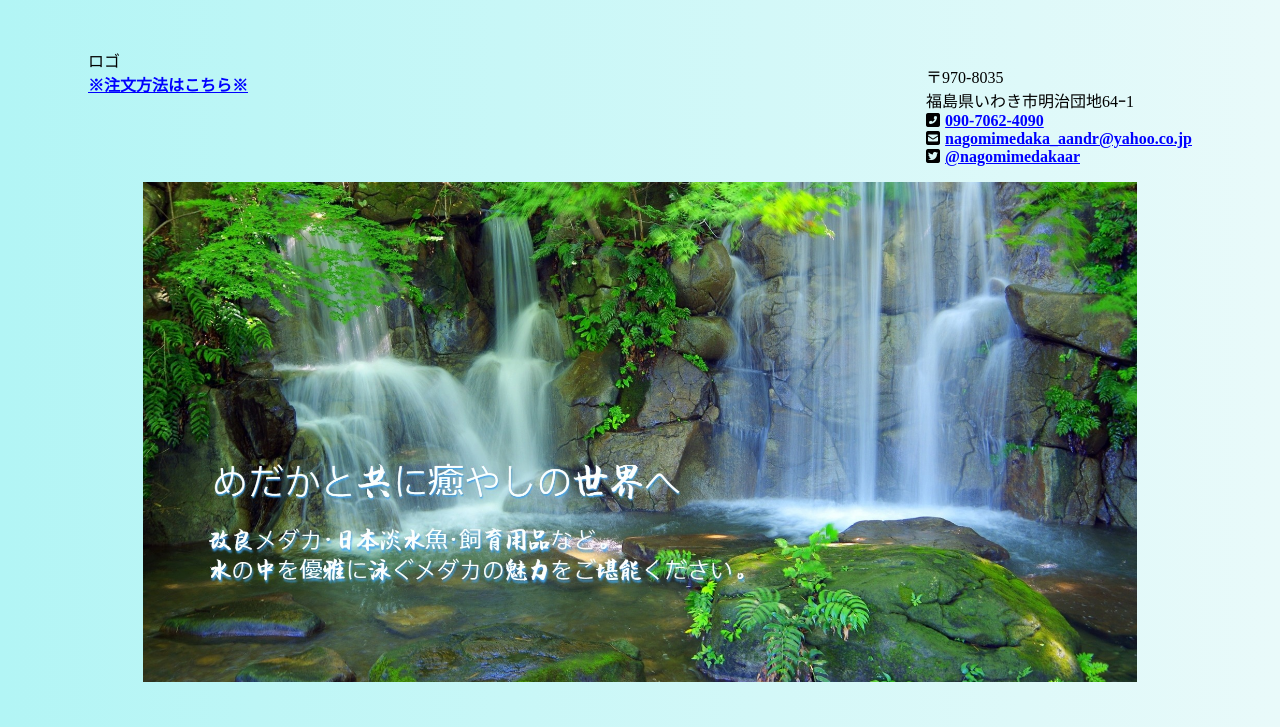
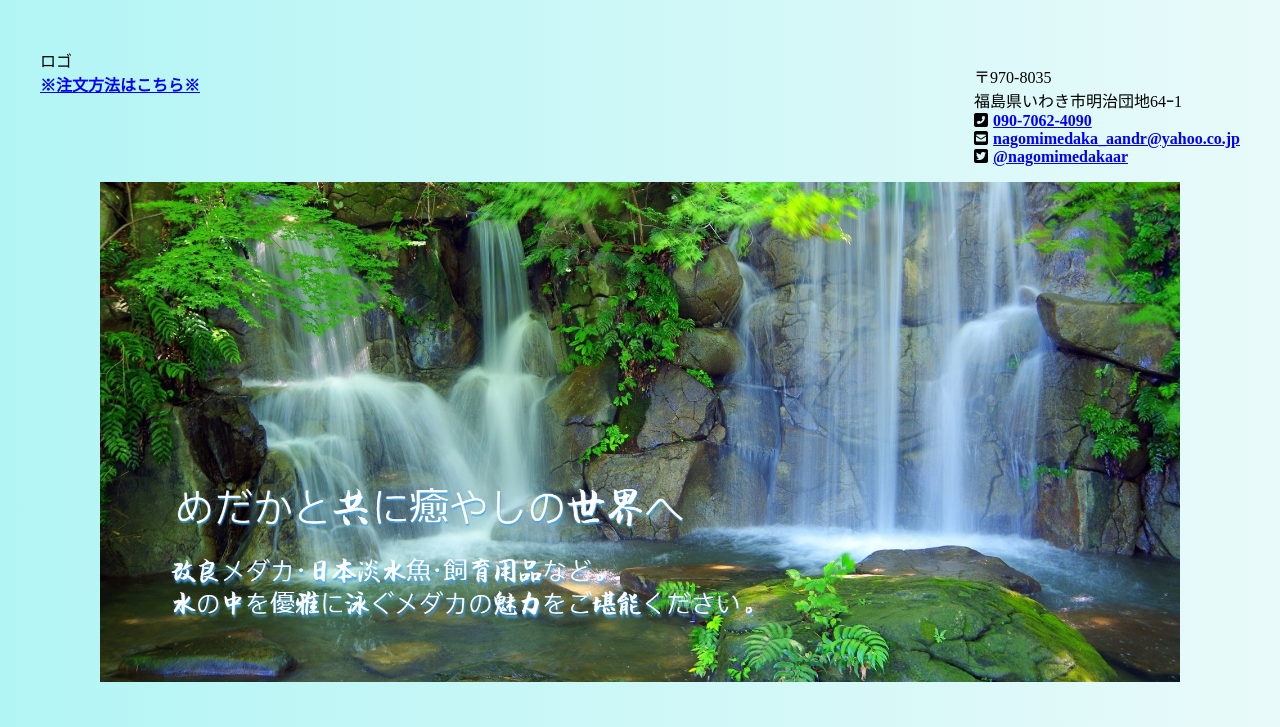
Before and after one commit to global-offer/Medakaya, a plain HTML site: page index.html in a window 1280 px wide. Shown: the top 727 px of the page. Drawn offline with nearby package versions, Linux system fonts and the light colour scheme; a script that the page names is missing.

Commit message:
Update style.css

```diff
--- a/style.css
+++ b/style.css
@@ -3,7 +3,6 @@ body {
   background: -webkit-gradient(linear, left top, right top, from(#b2f5f5), to(#e9fafa));
   background: linear-gradient(90deg, #b2f5f5, #e9fafa);
   margin: 3rem auto;
-  padding: 0 3rem;
 }
 
 * {
```
